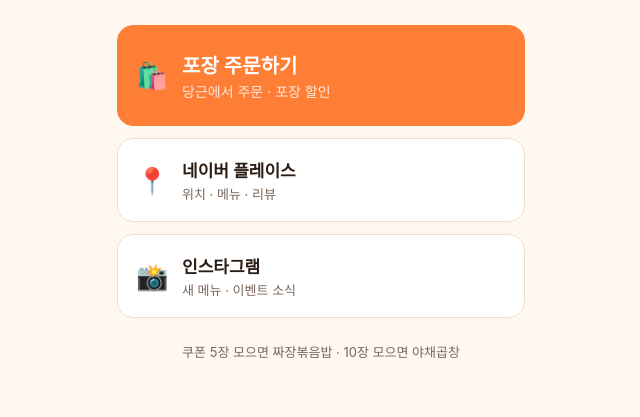
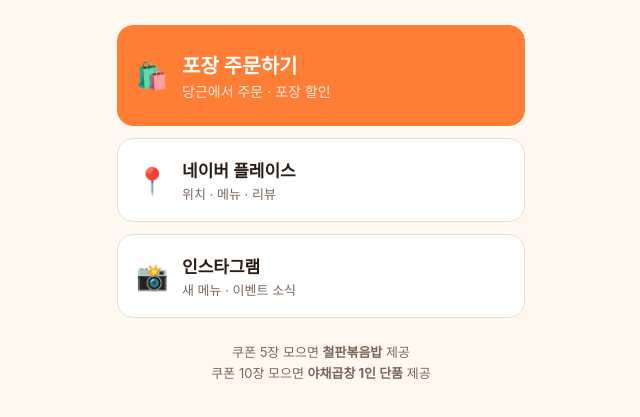
Before and after one commit to minjun0208/sechingu, a plain HTML site: page index.html in a window 1280 px wide. Shown: the part 101-518 px from the top of the page, without its empty margins (319-959 px from the left). Drawn offline with Linux system fonts and the light colour scheme.

Commit message:
쿠폰 적립 문구 수정: 철판볶음밥, 야채곱창 1인 단품

```diff
--- a/index.html
+++ b/index.html
@@ -46,7 +46,7 @@
     <span>인스타그램<small>새 메뉴 · 이벤트 소식</small></span>
   </a>
 
-  <p class="note">쿠폰 5장 모으면 짜장볶음밥 · 10장 모으면 야채곱창</p>
+  <p class="note">쿠폰 5장 모으면 <b>철판볶음밥</b> 제공<br>쿠폰 10장 모으면 <b>야채곱창 1인 단품</b> 제공</p>
 </main>
 </body>
 </html>
```
